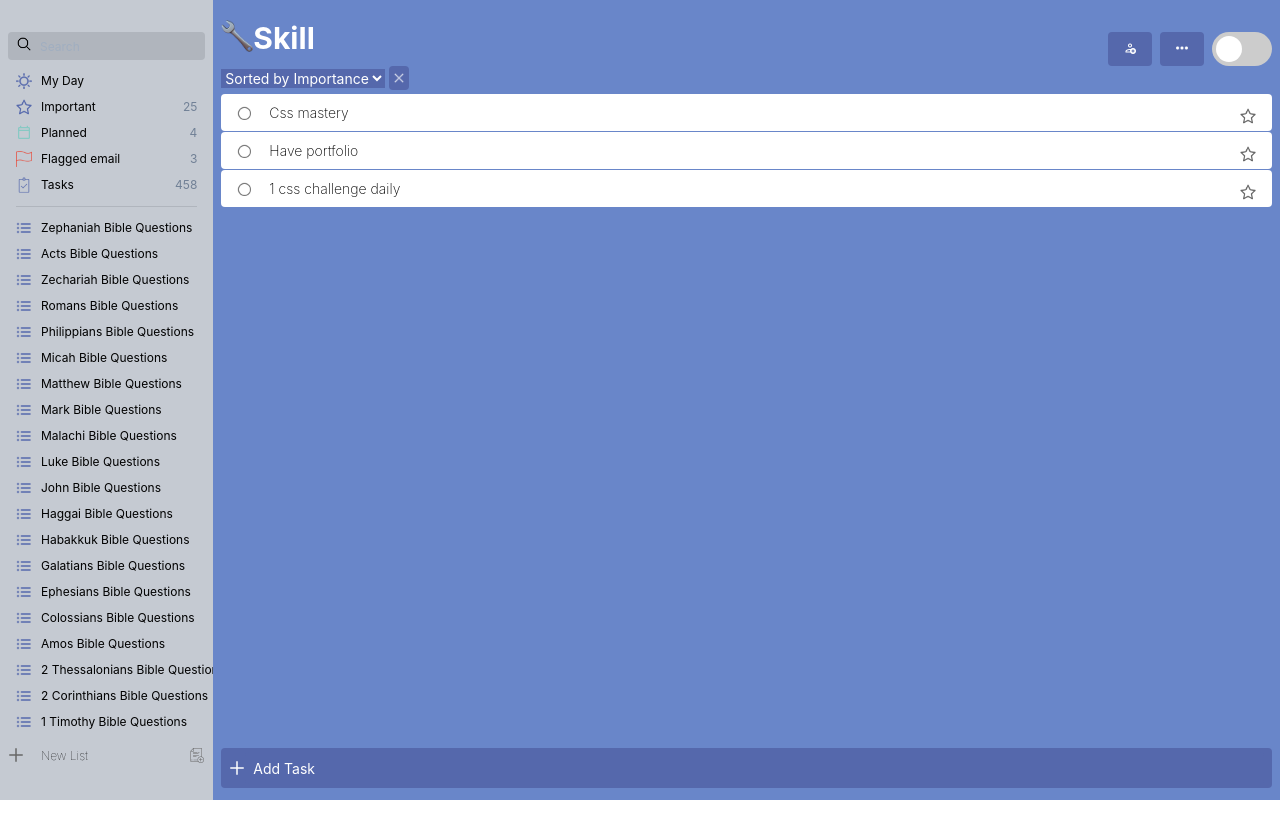
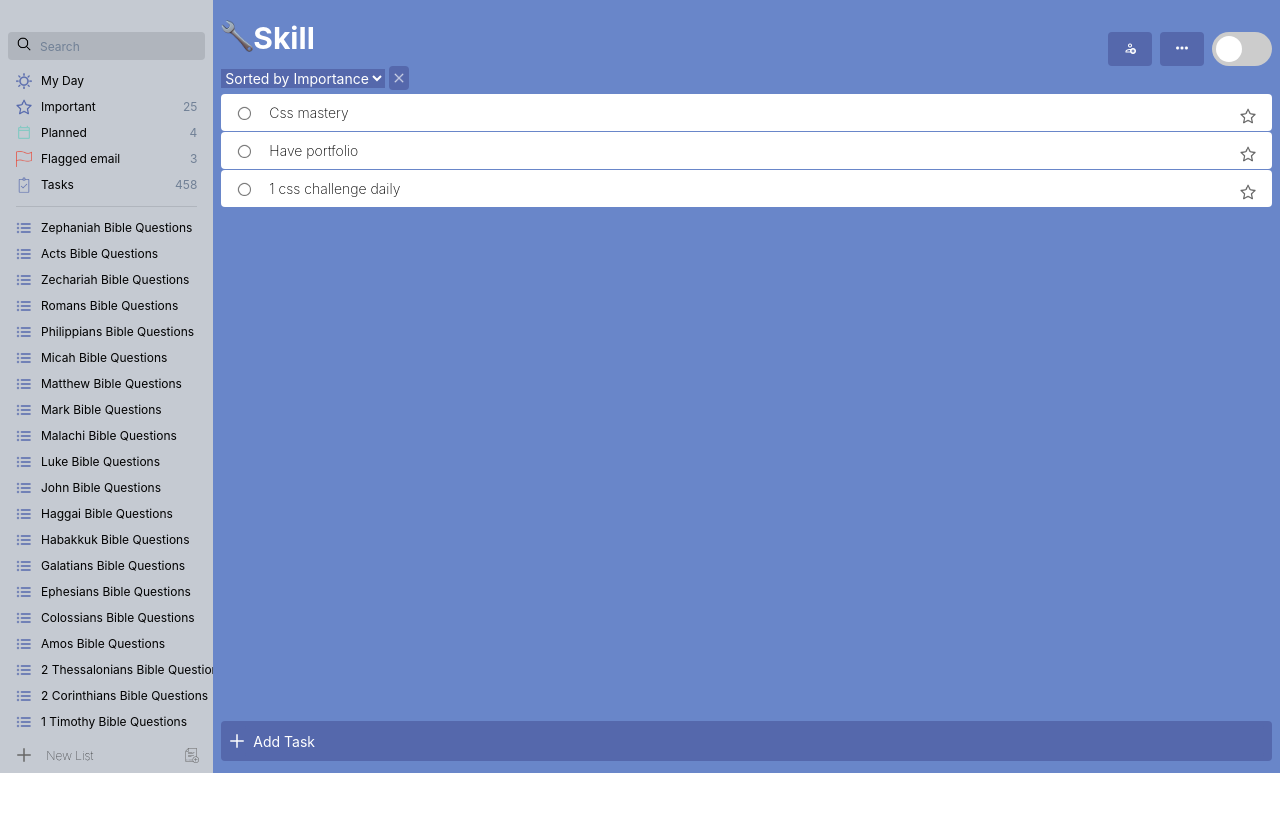
Before and after one commit to Saazu/react-night-mode, a React (Create React App) app: page / in a window 1280 px wide. Built offline with nearby package versions, Linux system fonts and the light colour scheme.

Commit message:
Fixed height issue with MainListView component

```diff
--- a/src/components/MainListView/index.js
+++ b/src/components/MainListView/index.js
@@ -22,7 +22,7 @@ const listRows = () => {
 const MainListView = () => {
   const { mode } = useTheme()
   return (
-    <div className="mx-2 my-4 flex flex-col min-h-screen">
+    <div className="mx-2 my-4 flex flex-col h-full">
       <div className="flex justify-between">
         <div className="flex">
           <div className="h-8 w-8 mt-1">
@@ -46,7 +46,8 @@ const MainListView = () => {
             >
             <button>{<img className="h-3 w-3"
                       src={mode === 'light' ? addUserLight : addUserDark}
-                      alt="add user"/>}</button>
+                      alt="add user"/>}
+            </button>
           </div>
           <div className={"mx-1 px-4 pt-1 rounded " +
                           (mode === 'light' ? 'bg-select-options-background-light' : "bg-list-item-background-dark")}>
@@ -88,7 +89,8 @@ const MainListView = () => {
         <div className={"flex rounded my-1 px-2 py-1 " +
                         (mode === 'light' ?
                           'bg-select-options-background-light' :
-                          "bg-list-item-background-dark")}>
+                          "bg-list-item-background-dark")}
+        >
           <img className="h-4 w-4 mt-2 " src={mode === 'light' ? addListLight : addTaskDark} alt="search"/>
           <input
             className={"w-full h-8 rounded text-sm pl-2 focus:outline-none " +
--- a/src/components/MainPage.js
+++ b/src/components/MainPage.js
@@ -6,7 +6,7 @@ import { useTheme } from '../providers/useTheme';
 const MainPage = () => {
   const { mode } = useTheme()
   return (
-    <div className={"flex max-h-screen " + (mode === 'light' ? 'text-black' : 'text-white')}>
+    <div className={"flex overflow-hidden " + (mode === 'light' ? 'text-black' : 'text-white')}>
       <div className={"w-1/3 md:w-1/6 overflow-auto max-h-screen " + (mode === 'light' ? 'bg-sidebar-background-color-light' : 'bg-sidebar-background-color-dark')}>
         <SideNavBar />
       </div>
--- a/src/components/Sidebar/index.js
+++ b/src/components/Sidebar/index.js
@@ -27,13 +27,14 @@ const noteListRows = () => {
 const SideNavBar = () => {
   const { mode } = useTheme()
   return (
-    <div className="flex flex-col min-h-screen">
+    <div className="flex flex-col h-full">
       <div className="mx-2 ">
         <div className="mt-8">
           <div className={"flex rounded my-1 px-2 py-1 " + (mode === 'light' ? 'bg-search-input-background-light' : 'bg-search-input-background-dark')}>
             <img className="h-4 w-4 " src={mode === 'light' ? searchIconLight : searchIconDark} alt="search"/>
             <input
-              className={"w-full h-5 rounded text-xs text-black pl-2 focus:outline-none " + (mode === 'light' ? "bg-search-input-background-light" : "bg-search-input-background-dark")}
+              className={"w-full h-5 rounded text-xs text-black pl-2 focus:outline-none placeholder-gray-600 " +
+                        (mode === 'light' ? "bg-search-input-background-light" : "bg-search-input-background-dark")}
               placeholder="Search"
             />
           </div>
@@ -53,7 +54,6 @@ const SideNavBar = () => {
               {noteListRows()}
             </tbody>
           </table>
-        </div>
         </div>
         <div className="">
           <button className="w-full focus:outline-none">
@@ -78,6 +78,8 @@ const SideNavBar = () => {
           </button>
         </div>
       </div>
+
+    </div>
   );
 };
 
```
Lines whose indentation alone changed are shown as unchanged.
